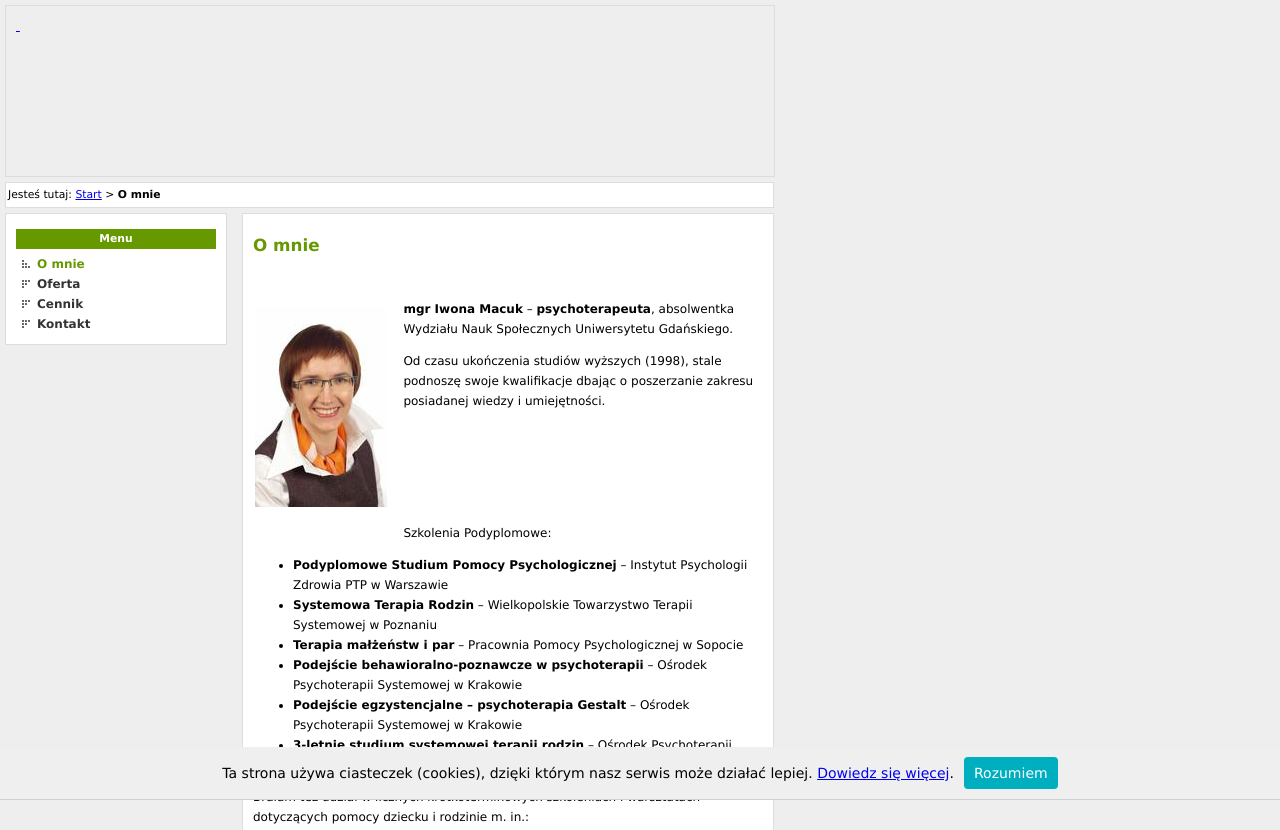
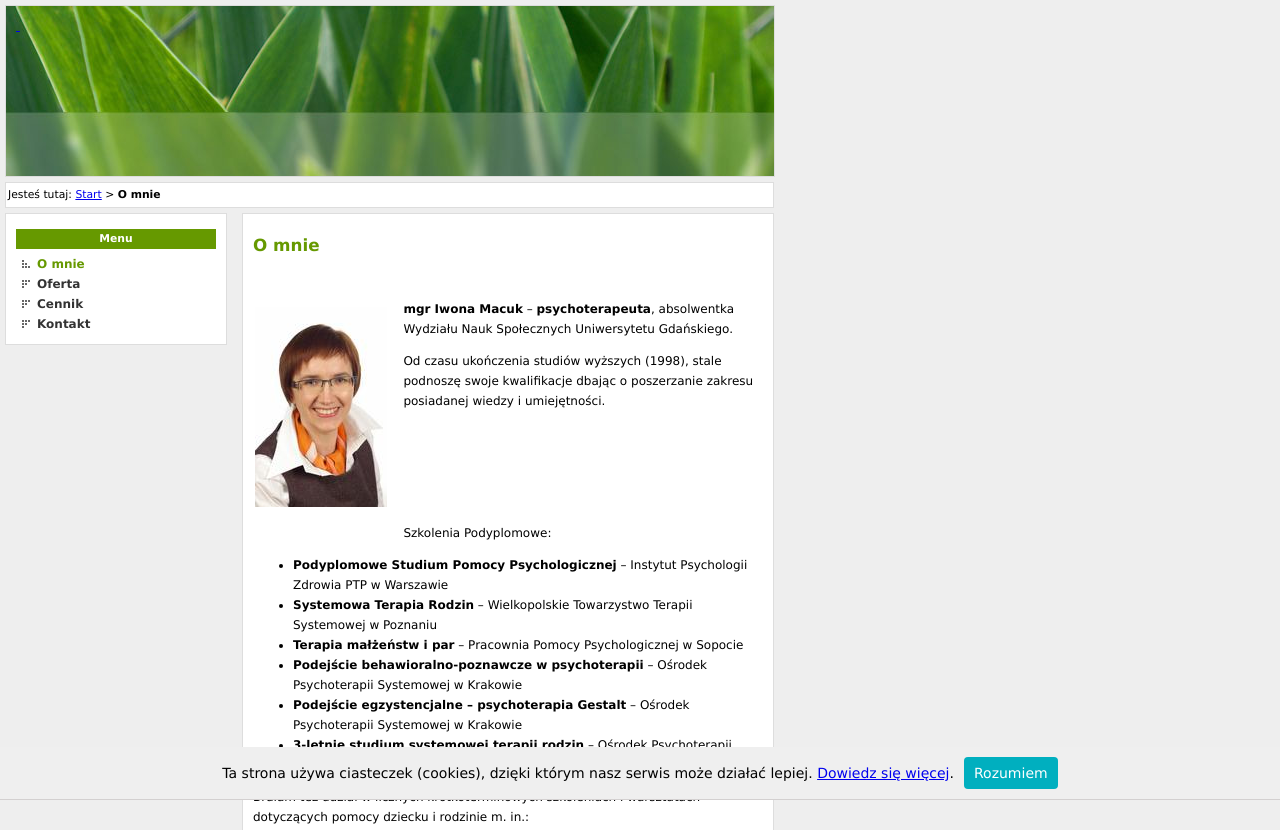
Before and after one commit to macuk/iwona.macuk.pl, a plain HTML site: page index.html in a window 1280 px wide. Shown: the top 830 px of the page. Drawn offline with Linux system fonts and the light colour scheme; files whose address does not match are found by name.

Commit message:
Fix paths

```diff
--- a/stylesheets/sites/golebara.css
+++ b/stylesheets/sites/golebara.css
@@ -80,7 +80,7 @@ h3 {
   padding: 10px;
   background-color: #FFF;
   border: 1px solid #DDD;
-  background: url(images/sites/golebara/banner.jpg) no-repeat top left;
+  background: url(/images/sites/golebara/banner.jpg) no-repeat top left;
 }
 
 #header a {
```
